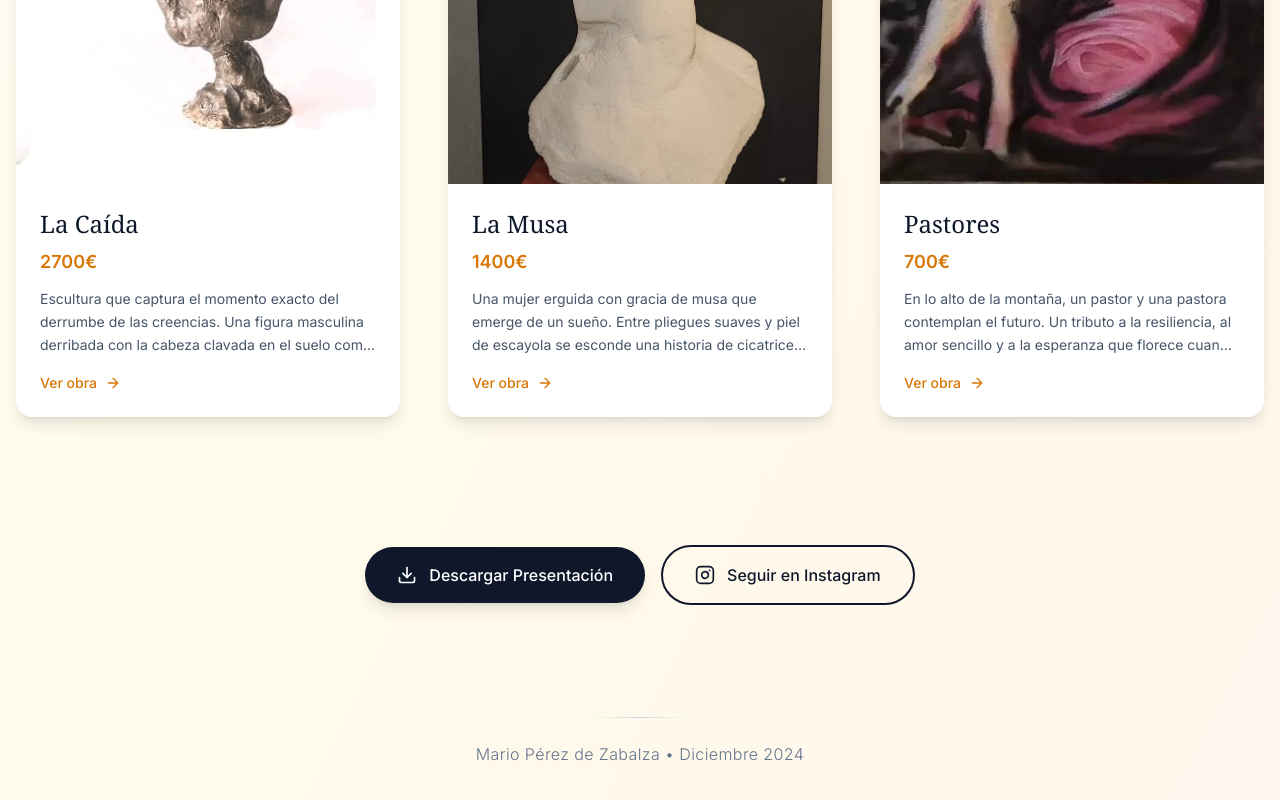
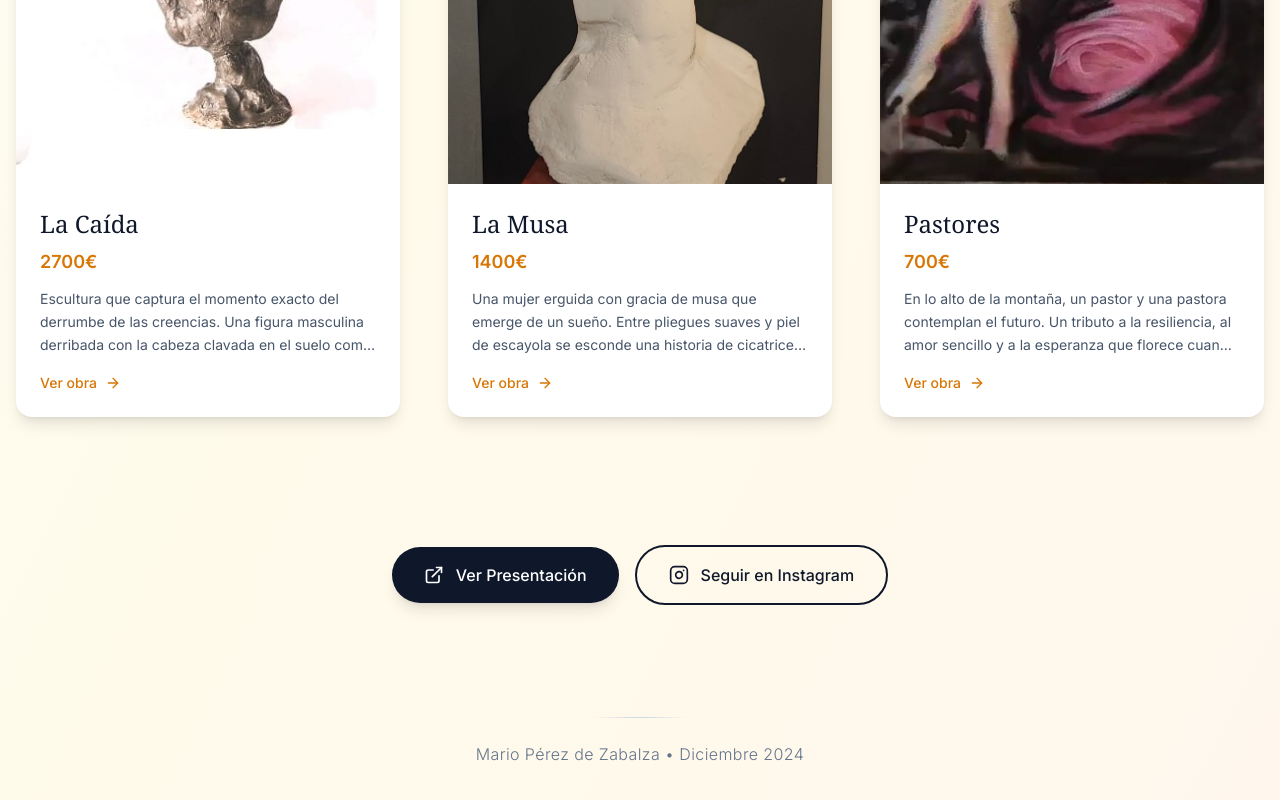
Before and after one commit to TeoFilaX/bicefalea-art-gallery, a React (Vite) app: page / in a window 1280 px wide. Shown: the part 1713-2513 px from the top of the page. Built offline with nearby package versions, Linux system fonts and the light colour scheme.

Commit message:
Fix: Open PDF directly
Modify the download link to open the PDF in the browser instead of downloading it.

```diff
--- a/src/pages/Index.tsx
+++ b/src/pages/Index.tsx
@@ -1,6 +1,7 @@
+
 import React, { useEffect, useState } from 'react';
 import { Link } from 'react-router-dom';
-import { ArrowRight, Instagram, Download, Eye } from 'lucide-react';
+import { ArrowRight, Instagram, Eye, ExternalLink } from 'lucide-react';
 
 const Index = () => {
   const [visibleArtworks, setVisibleArtworks] = useState<number[]>([]);
@@ -176,11 +177,12 @@ const Index = () => {
         <div className="flex flex-col sm:flex-row gap-4 justify-center items-center">
           <a
             href="/portfolio.pdf"
-            download
+            target="_blank"
+            rel="noopener noreferrer"
             className="group flex items-center gap-3 bg-slate-900 text-white px-8 py-4 rounded-full hover:bg-slate-800 transition-all duration-300 transform hover:scale-105 shadow-lg hover:shadow-xl"
           >
-            <Download className="w-5 h-5" />
-            <span className="font-medium">Descargar Presentación</span>
+            <ExternalLink className="w-5 h-5" />
+            <span className="font-medium">Ver Presentación</span>
           </a>
 
           <a
```
